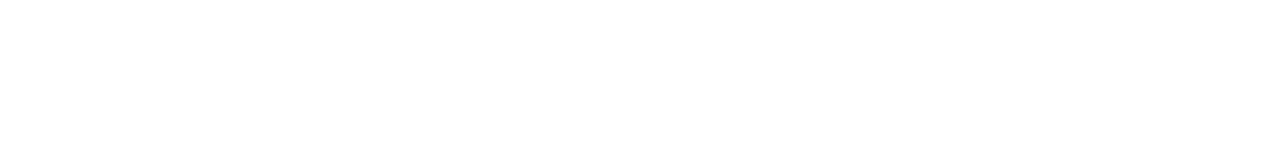
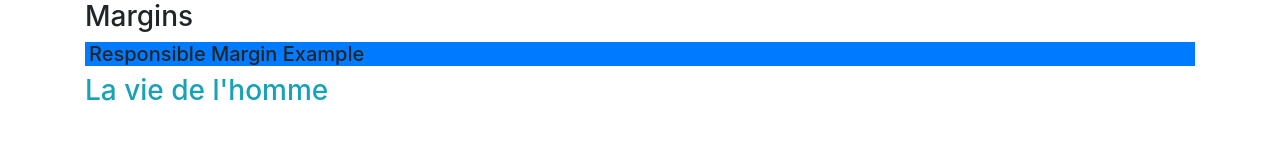
Before and after one commit to kindeme/portfolio, a plain HTML site: page Bootstrap/index.html in a window 1280 px wide. Drawn offline with nearby package versions, Linux system fonts and the light colour scheme.

Commit message:
some setting

```diff
--- a/Bootstrap/index.html
+++ b/Bootstrap/index.html
@@ -3,9 +3,25 @@
 <head>
   <meta charset="UTF-8">
   <meta name="viewport" content="width=device-width, initial-scale=1.0">
+  <link rel="stylesheet" href="https://maxcdn.bootstrapcdn.com/bootstrap/4.0.0/css/bootstrap.min.css" integrity="sha384-Gn5384xqQ1aoWXA+058RXPxPg6fy4IWvTNh0E263XmFcJlSAwiGgFAW/dAiS6JXm" crossorigin="anonymous">
   <title>Document</title>
 </head>
 <body>
+<div class="container">
+  <h3 class="course-heading"> Margins</h3>
+  <div class="bg-primary">
+    <div class="m-1">
+      <h5>Responsible Margin Example</h5>
+      <div class="bg-primary ml-sm-3"></div>
 
+    </div>
+
+  </div>
+  <h3 class="text-info"> La vie de l'homme</h3>
+</div>
+
+  <script src="https://code.jquery.com/jquery-3.2.1.slim.min.js" integrity="sha384-KJ3o2DKtIkvYIK3UENzmM7KCkRr/rE9/Qpg6aAZGJwFDMVNA/GpGFF93hXpG5KkN" crossorigin="anonymous"></script>
+<script src="https://cdnjs.cloudflare.com/ajax/libs/popper.js/1.12.9/umd/popper.min.js" integrity="sha384-ApNbgh9B+Y1QKtv3Rn7W3mgPxhU9K/ScQsAP7hUibX39j7fakFPskvXusvfa0b4Q" crossorigin="anonymous"></script>
+<script src="https://maxcdn.bootstrapcdn.com/bootstrap/4.0.0/js/bootstrap.min.js" integrity="sha384-JZR6Spejh4U02d8jOt6vLEHfe/JQGiRRSQQxSfFWpi1MquVdAyjUar5+76PVCmYl" crossorigin="anonymous"></script>
 </body>
 </html>
```
